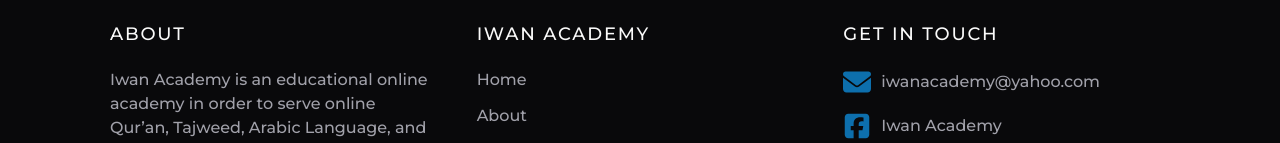
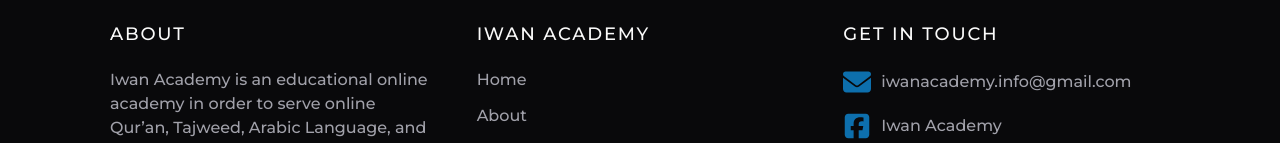
Before and after one commit to abdallanoor/iwan-academy, a Next.js app: page /about in a window 1280 px wide. Shown: the part 1237-1380 px from the top of the page. Built offline with nearby package versions, Linux system fonts and the light colour scheme; no server answers.

Commit message:
change academy email

```diff
--- a/constants/index.js
+++ b/constants/index.js
@@ -3,9 +3,9 @@ export const WHATSAPP_URL = "https://wa.me/201040564352";
 
 export const contactLinks = [
   {
-    label: "iwanacademy@yahoo.com",
+    label: "iwanacademy.info@gmail.com",
     icon: "/icons/email.svg",
-    url: "mailto:iwanacademy@yahoo.com",
+    url: "mailto:iwanacademy.info@gmail.com",
   },
   {
     label: "Iwan Academy",
```
